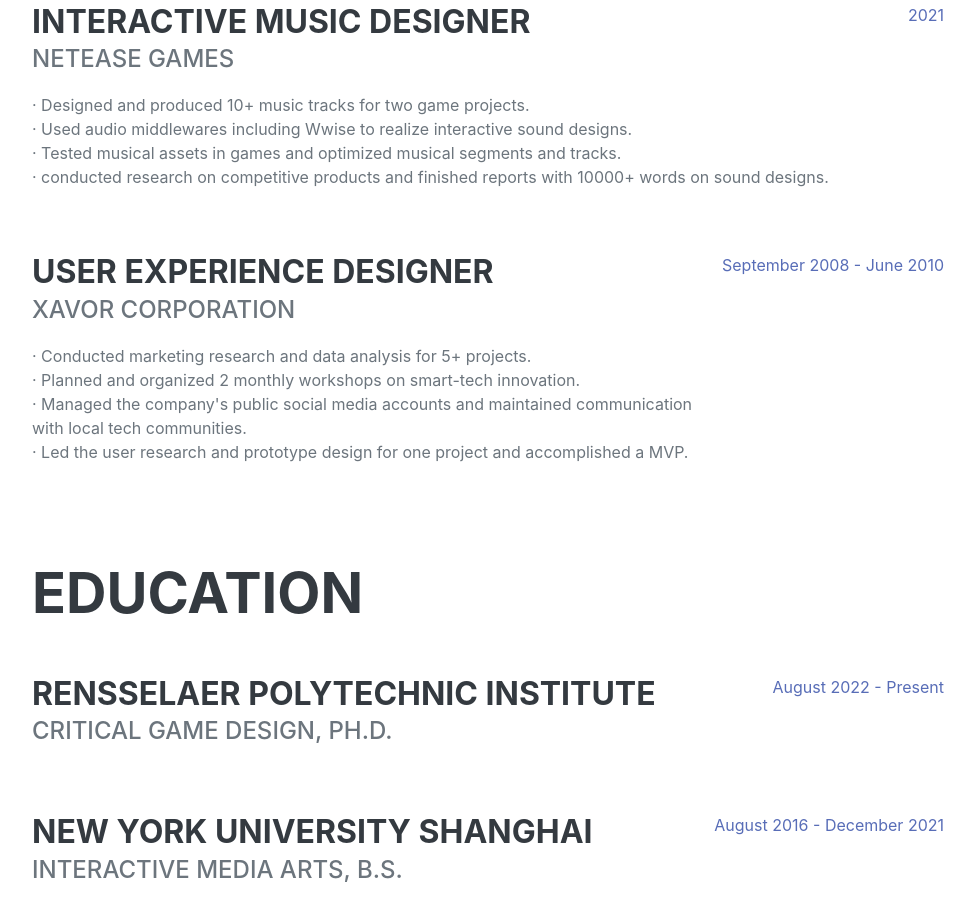
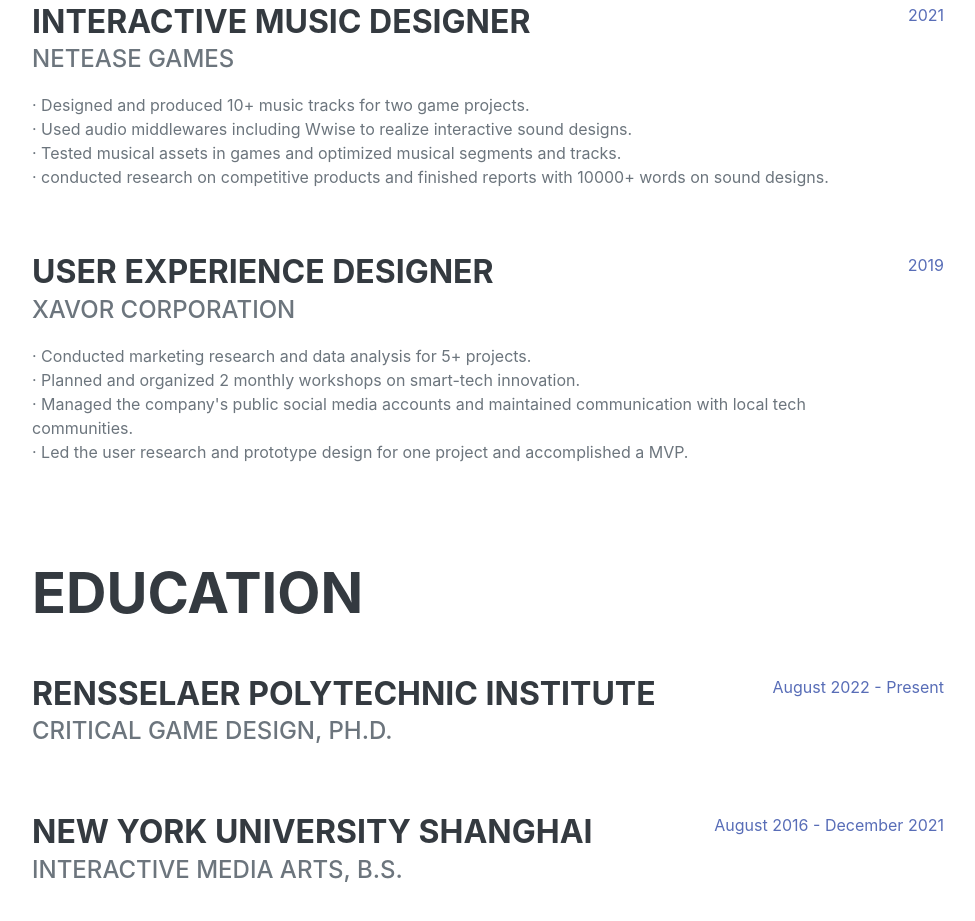
Before and after one commit to baoatwork/bao_website, a plain HTML site: page index.html in a window 1280 px wide. Shown: the part 2247-3168 px from the top of the page, without its empty margins (288-1263 px from the left). Drawn offline with nearby package versions, Linux system fonts and the light colour scheme; a web font is replaced by a local one.

Commit message:
Update index.html

```diff
--- a/index.html
+++ b/index.html
@@ -123,7 +123,7 @@
                             · Led the user research and prototype design for one project and accomplished a MVP.
                             </p>
                         </div>
-                        <div class="flex-shrink-0"><span class="text-primary">September 2008 - June 2010</span></div>
+                        <div class="flex-shrink-0"><span class="text-primary">2019</span></div>
                     </div>
                     <p class="mb-5"></p>
                     <h2 class="mb-5">Education</h2>
```
